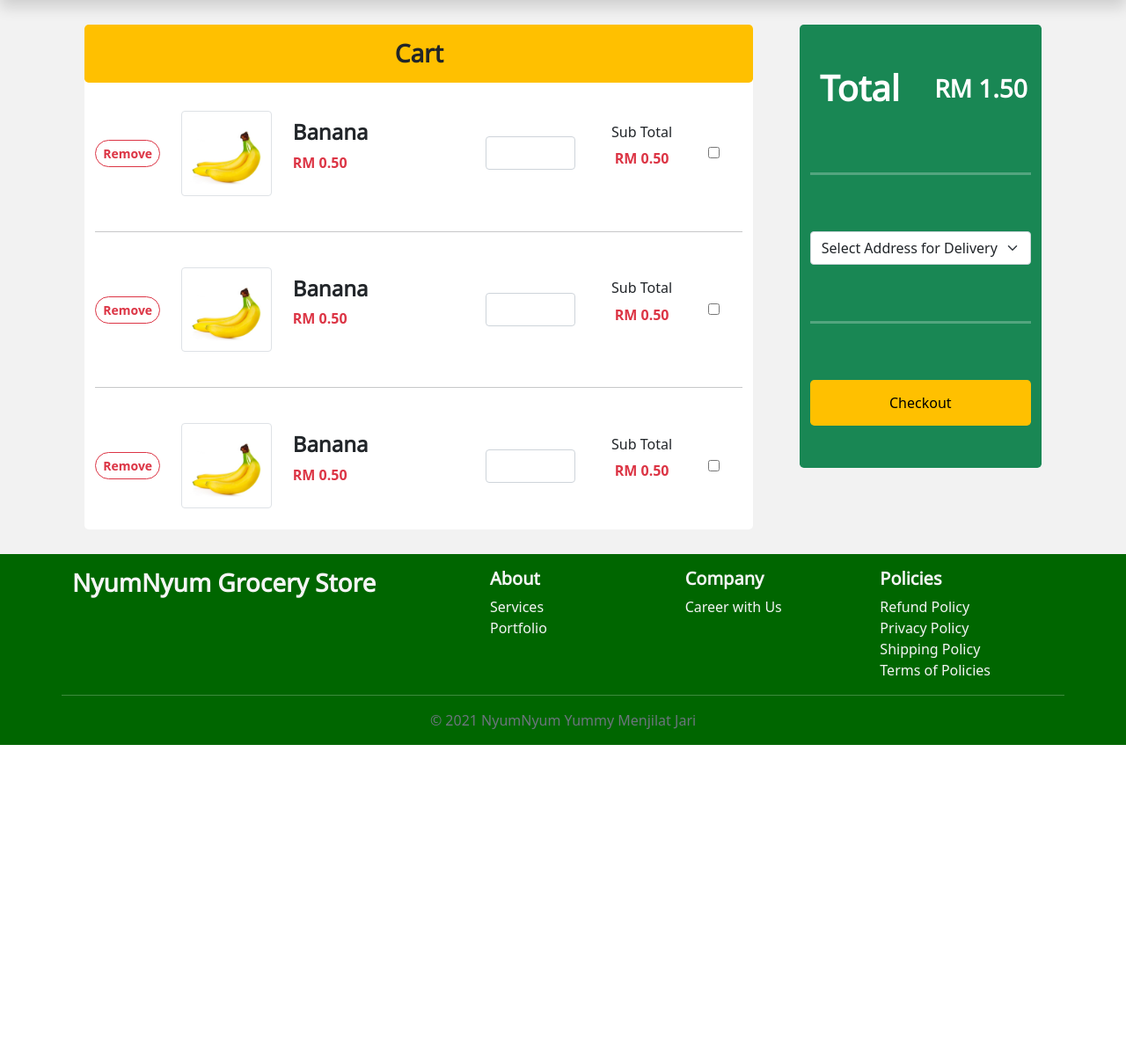
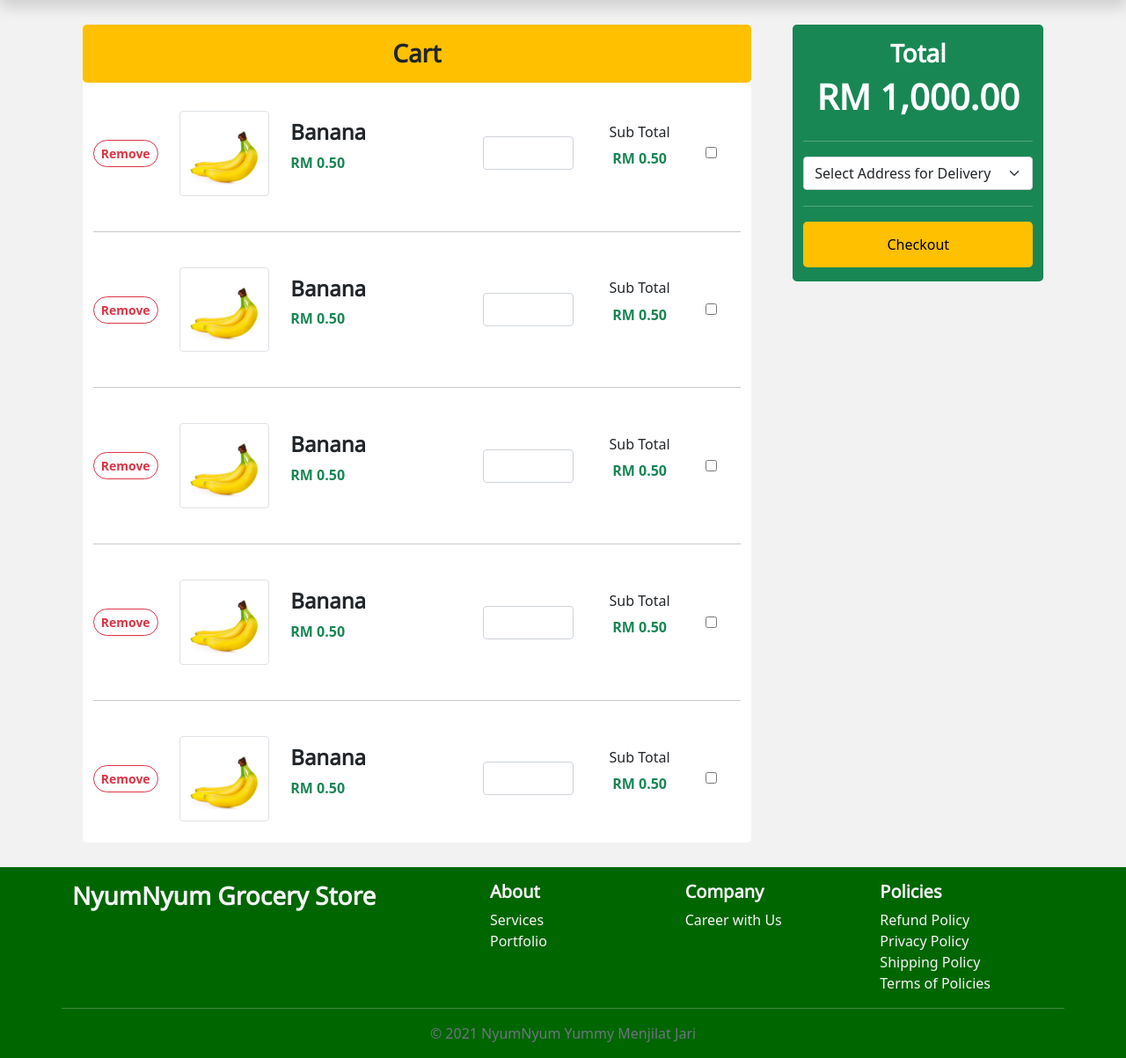
Before and after one commit to aimanaliff/online-grocery-shopping-system, a PHP site: page /cart.html in a window 1280 px wide. Shown: the part 140-1343 px from the top of the page at 88% size. Before the commit the page ends 987 px from the top, so only its background shows below. Run offline with PHP 8.4, Linux system fonts and the light colour scheme; some libraries are stand-ins or nearby versions.

Commit message:
Change font color and Add sticky top for total

```diff
--- a/cart.html
+++ b/cart.html
@@ -194,7 +194,7 @@
                     <div class="row">
                         <h3 style="text-align: center; background-color: #ffc000;" class="py-3 rounded-3">Cart</h3>
                     </div>
-                    <div class="row py-xxl-5 py-sm-4 align-items-center">
+                    <div class="row py-xxl-3 py-sm-4 align-items-center">
                         <div class="col-sm-auto align-self-center py-2 mx-sm-auto">
                             <button type="button" class="btn btn-outline-danger btn-sm">Remove</button>
                         </div>
@@ -204,7 +204,7 @@
                         <div class="col align-self-center">
                             <div>
                                 <h4>Banana</h4>
-                                <p class="text-danger fw-bold">RM 0.50</p>
+                                <p class="text-success fw-bold">RM 0.50</p>
                             </div>
                         </div>
                         <div class="col-2">
@@ -213,7 +213,7 @@
                         <div class="col-2 align-self-center">
                             <div>
                                 <h6 class="text-center">Sub Total</h6>
-                                <p class="text-center text-danger fw-bold">RM 0.50</p>
+                                <p class="text-center text-success fw-bold">RM 0.50</p>
                             </div>
                         </div>
                         <div class="col-1 align-self-center">
@@ -221,7 +221,7 @@
                         </div>
                     </div>
                     <hr>
-                    <div class="row py-xxl-5 py-sm-4 align-items-center">
+                    <div class="row py-xxl-3 py-sm-4 align-items-center">
                         <div class="col-sm-auto align-self-center py-2 mx-sm-auto">
                             <button type="button" class="btn btn-outline-danger btn-sm">Remove</button>
                         </div>
@@ -231,7 +231,7 @@
                         <div class="col align-self-center">
                             <div>
                                 <h4>Banana</h4>
-                                <p class="text-danger fw-bold">RM 0.50</p>
+                                <p class="text-success fw-bold">RM 0.50</p>
                             </div>
                         </div>
                         <div class="col-2">
@@ -240,7 +240,7 @@
                         <div class="col-2 align-self-center">
                             <div>
                                 <h6 class="text-center">Sub Total</h6>
-                                <p class="text-center text-danger fw-bold">RM 0.50</p>
+                                <p class="text-center text-success fw-bold">RM 0.50</p>
                             </div>
                         </div>
                         <div class="col-1 align-self-center">
@@ -248,7 +248,7 @@
                         </div>
                     </div>
                     <hr>
-                    <div class="row py-xxl-5 py-sm-4 align-items-center">
+                    <div class="row py-xxl-3 py-sm-4 align-items-center">
                         <div class="col-sm-auto align-self-center py-2 mx-sm-auto">
                             <button type="button" class="btn btn-outline-danger btn-sm">Remove</button>
                         </div>
@@ -258,7 +258,7 @@
                         <div class="col align-self-center">
                             <div>
                                 <h4>Banana</h4>
-                                <p class="text-danger fw-bold">RM 0.50</p>
+                                <p class="text-success fw-bold">RM 0.50</p>
                             </div>
                         </div>
                         <div class="col-2">
@@ -267,7 +267,61 @@
                         <div class="col-2 align-self-center">
                             <div>
                                 <h6 class="text-center">Sub Total</h6>
-                                <p class="text-center text-danger fw-bold">RM 0.50</p>
+                                <p class="text-center text-success fw-bold">RM 0.50</p>
+                            </div>
+                        </div>
+                        <div class="col-1 align-self-center">
+                            <input type="checkbox" name="" id="" class="">
+                        </div>
+                    </div>
+                    <hr>
+                    <div class="row py-xxl-3 py-sm-4 align-items-center">
+                        <div class="col-sm-auto align-self-center py-2 mx-sm-auto">
+                            <button type="button" class="btn btn-outline-danger btn-sm">Remove</button>
+                        </div>
+                        <div class="col-2">
+                            <img src="img/banana.jpg" class="img-thumbnail" alt="">
+                        </div>
+                        <div class="col align-self-center">
+                            <div>
+                                <h4>Banana</h4>
+                                <p class="text-success fw-bold">RM 0.50</p>
+                            </div>
+                        </div>
+                        <div class="col-2">
+                            <input type="number" class="form-control" id="inputQuantity">
+                        </div>
+                        <div class="col-2 align-self-center">
+                            <div>
+                                <h6 class="text-center">Sub Total</h6>
+                                <p class="text-center text-success fw-bold">RM 0.50</p>
+                            </div>
+                        </div>
+                        <div class="col-1 align-self-center">
+                            <input type="checkbox" name="" id="" class="">
+                        </div>
+                    </div>
+                    <hr>
+                    <div class="row py-xxl-3 py-sm-4 align-items-center">
+                        <div class="col-sm-auto align-self-center py-2 mx-sm-auto">
+                            <button type="button" class="btn btn-outline-danger btn-sm">Remove</button>
+                        </div>
+                        <div class="col-2">
+                            <img src="img/banana.jpg" class="img-thumbnail" alt="">
+                        </div>
+                        <div class="col align-self-center">
+                            <div>
+                                <h4>Banana</h4>
+                                <p class="text-success fw-bold">RM 0.50</p>
+                            </div>
+                        </div>
+                        <div class="col-2">
+                            <input type="number" class="form-control" id="inputQuantity">
+                        </div>
+                        <div class="col-2 align-self-center">
+                            <div>
+                                <h6 class="text-center">Sub Total</h6>
+                                <p class="text-center text-success fw-bold">RM 0.50</p>
                             </div>
                         </div>
                         <div class="col-1 align-self-center">
@@ -275,17 +329,17 @@
                         </div>
                     </div>
                 </div>
-                <div class="col-sm-12 col-lg-auto rounded-3 mx-auto my-1 bg-success align-self-start">
-                    <div class="row text-white align-items-center py-5">
-                        <div class="col-sm-6 mx-auto">
-                            <h1 class="text-center">Total</h1>
+                <div class="col-sm-12 col-lg-3 rounded-3 mx-auto my-1 bg-success align-self-start sticky-topList">
+                    <div class="row text-white align-items-center py-3">
+                        <div class="col-sm-12 mx-auto">
+                            <h3 class="text-center">Total</h3>
                         </div>
-                        <div class="col-sm-6 mx-auto">
-                            <h3 class="text-center">RM 1.50</h3>
+                        <div class="col-auto mx-auto">
+                            <h1 class="text-center">RM 1,000.00</h1>
                         </div>
                     </div>
-                    <hr style="color: white; height: 3px;">
-                    <div class="row align-items-center py-5">
+                    <hr style="color: white;" class="hrList">
+                    <div class="row align-items-center py-3">
                         <div class="col-12">
                             <select class="form-select" aria-label="Default select example">
                                 <option selected>Select Address for Delivery</option>
@@ -295,8 +349,8 @@
                             </select>
                         </div>
                     </div>
-                    <hr style="color: white; height: 3px;">
-                    <div class="row text-white align-items-center py-5">
+                    <hr style="color: white;" class="hrList">
+                    <div class="row text-white align-items-center py-3">
                         <div class="col-sm-12">
                             <button class="block rounded-3" type="submit">Checkout</button>
                         </div>
--- a/nyumstyle.css
+++ b/nyumstyle.css
@@ -259,5 +259,20 @@ table {
     text-align: center;
 }
 
+.sticky-topList {
+    position: -webkit-sticky;
+    position: sticky;
+    top: 10%;
+    z-index: 1020;
+  }
+
+  .hrList {
+    margin: 0.1rem 0;
+    color: inherit;
+    background-color: currentColor;
+    border: 0;
+    opacity: 0.25;
+  }
+
 
 /* cart style finish */
```
